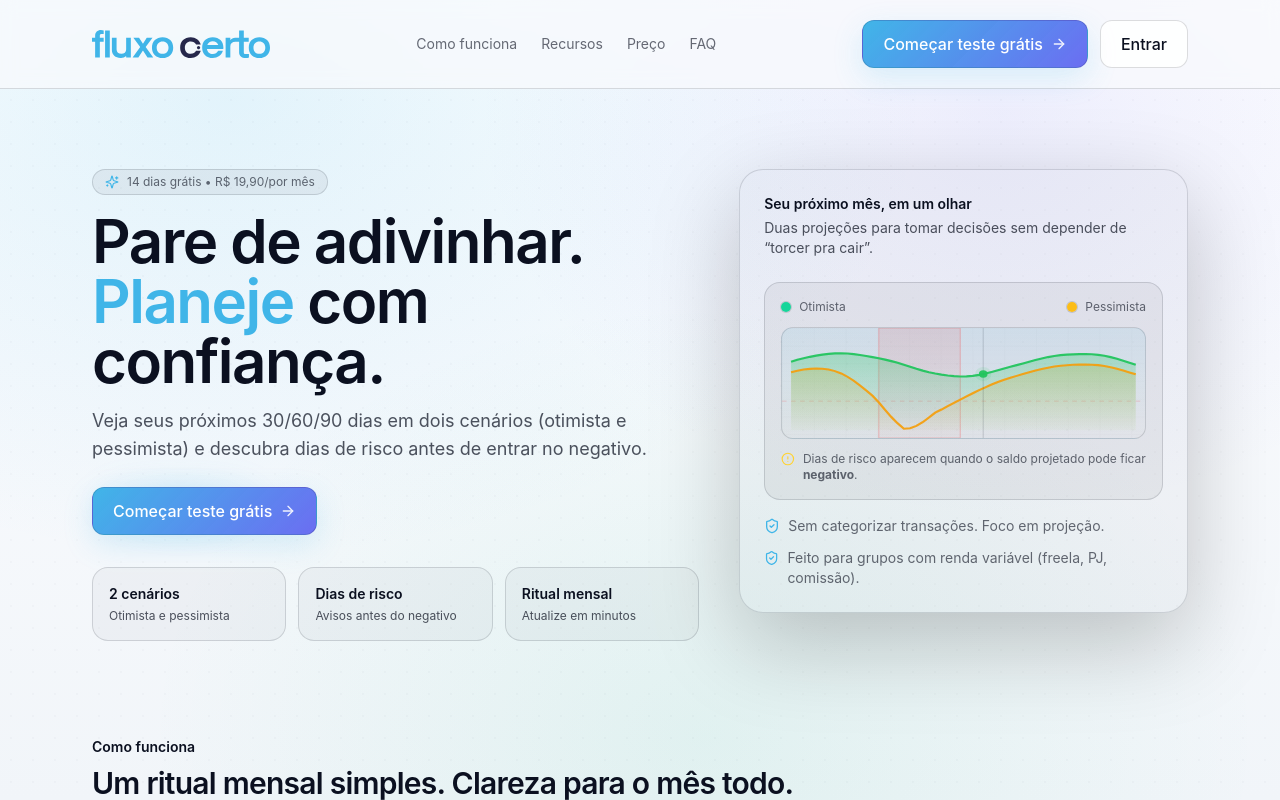
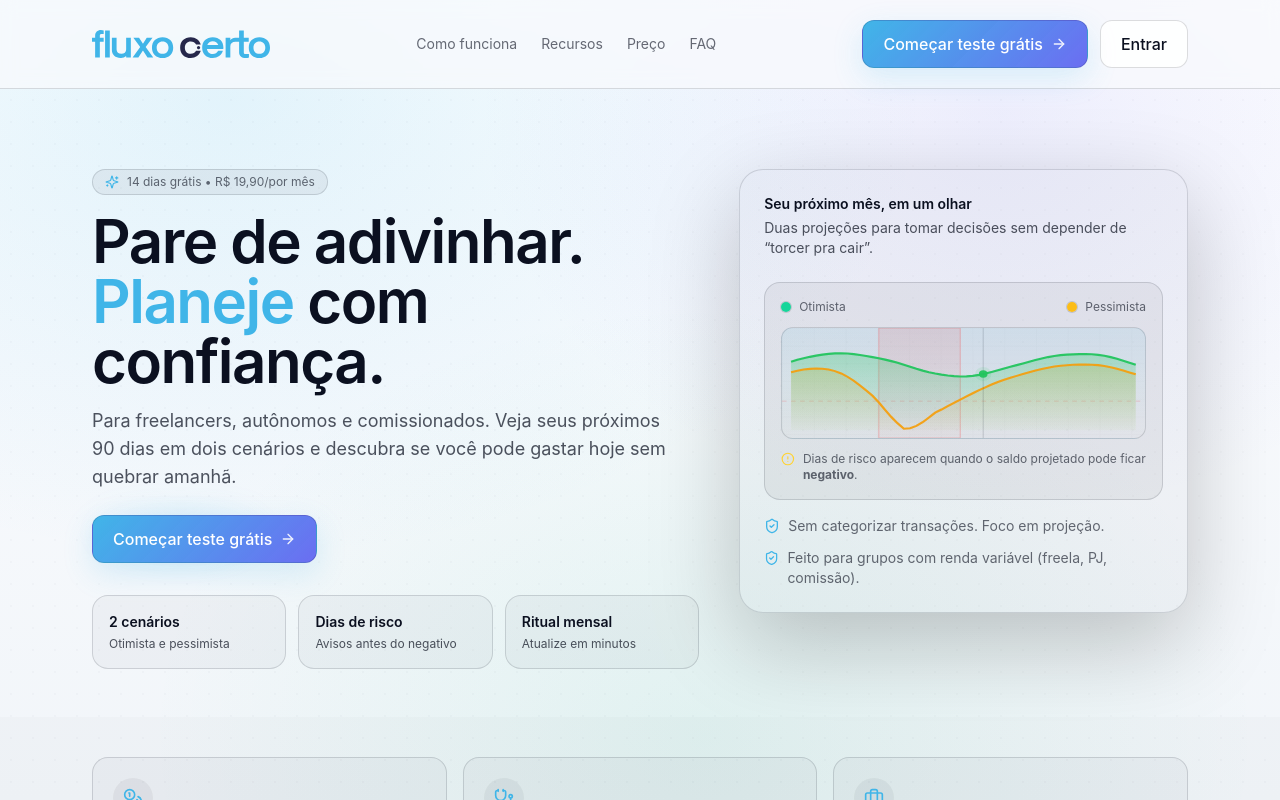
Before and after one commit to fluxocertolabs/landing, a React (Vite) app: page / in a window 1280 px wide. Built offline with nearby package versions, Linux system fonts and the light colour scheme; no server answers.

Commit message:
feat(landing): pivot content for broader autonomous audience

```diff
--- a/index.html
+++ b/index.html
@@ -4,20 +4,20 @@
     <meta charset="UTF-8" />
     <meta name="viewport" content="width=device-width,initial-scale=1" />
 
-    <title>FluxoCerto — Projeção de fluxo de caixa para renda variável</title>
+    <title>FluxoCerto — Controle financeiro para Autônomos e Profissionais Liberais</title>
     <meta
       name="description"
-      content="Veja sua projeção de 30/60/90 dias em dois cenários (otimista e pessimista) e descubra dias de risco antes de entrar no negativo. 14 dias grátis."
+      content="Pare de sofrer com a renda variável. Veja sua projeção de 90 dias em dois cenários, descubra se pode gastar hoje e durma tranquilo. Ideal para corretores, médicos e vendas."
     />
 
     <link rel="canonical" href="https://www.fluxocerto.app/" />
     <meta name="robots" content="index,follow,max-image-preview:large,max-snippet:-1,max-video-preview:-1" />
 
     <meta property="og:site_name" content="FluxoCerto" />
-    <meta property="og:title" content="FluxoCerto — Projeção de fluxo de caixa para renda variável" />
+    <meta property="og:title" content="FluxoCerto — Fim da ansiedade financeira para quem tem renda variável" />
     <meta
       property="og:description"
-      content="Projeção de fluxo de caixa para grupos com renda variável — dois cenários, dias de risco, atualização rápida. 14 dias grátis."
+      content="Feito para corretores, médicos e autônomos. Saiba exatamente até quando sua comissão vai durar. Teste grátis."
     />
     <meta property="og:type" content="website" />
     <meta property="og:locale" content="pt_BR" />
--- a/src/App.tsx
+++ b/src/App.tsx
@@ -1,12 +1,15 @@
 import { motion, useReducedMotion } from 'motion/react'
 import {
   ArrowRight,
+  Briefcase,
   CalendarClock,
   Check,
   CircleAlert,
+  Coins,
   Layers,
   ShieldCheck,
   Sparkles,
+  Stethoscope,
   TrendingDown,
 } from 'lucide-react'
 import { Button } from '@/components/button'
@@ -44,6 +47,20 @@ function Feature({ icon, title, desc }: { icon: React.ReactNode; title: string;
           <div className="text-sm font-semibold tracking-tight">{title}</div>
           <div className="mt-1 text-sm text-[color:var(--color-muted-foreground)]">{desc}</div>
         </div>
+      </div>
+    </div>
+  )
+}
+
+function UseCaseCard({ icon, title, desc }: { icon: React.ReactNode; title: string; desc: string }) {
+  return (
+    <div className="flex flex-col gap-3 rounded-2xl border border-[color:var(--color-border)] bg-[color:var(--color-surface-1)] p-5">
+      <div className="flex h-10 w-10 items-center justify-center rounded-full bg-[color:var(--color-surface-2)] text-[color:var(--color-brand-blue)]">
+        {icon}
+      </div>
+      <div>
+        <div className="font-semibold text-[color:var(--color-foreground)]">{title}</div>
+        <div className="mt-1 text-sm text-[color:var(--color-muted-foreground)]">{desc}</div>
       </div>
     </div>
   )
@@ -306,6 +323,28 @@ export function App() {
             </Container>
           </section>
 
+          <section className="border-b border-[color:var(--color-border-soft)] bg-[color:var(--color-surface-2)]/30 py-10">
+            <Container>
+              <div className="grid gap-4 md:grid-cols-3">
+                <UseCaseCard
+                  icon={<Coins className="h-5 w-5" />}
+                  title="Corretores e Vendas"
+                  desc="Fechou um contrato grande? Saiba exatamente até quando a comissão vai durar antes da próxima venda."
+                />
+                <UseCaseCard
+                  icon={<Stethoscope className="h-5 w-5" />}
+                  title="Saúde e Liberais"
+                  desc="Controle repasses de convênios, plantões e atendimentos particulares em uma visão unificada."
+                />
+                <UseCaseCard
+                  icon={<Briefcase className="h-5 w-5" />}
+                  title="Freelancers e PJs"
+                  desc="Pare de misturar dinheiro da empresa com pessoal. Saiba seu pró-labore real mês a mês."
+                />
+              </div>
+            </Container>
+          </section>
+
           <section id="como-funciona" className="pt-10 pb-14 sm:pt-12 sm:pb-18">
             <Container>
               <Reveal>
@@ -505,7 +544,7 @@ export function App() {
               <Reveal delay={0.06}>
                 <FaqItem
                   q="Para quem isso é ideal?"
-                  a="Grupos e pessoas com renda variável (freela, PJ, comissão) que precisam saber se o dinheiro vai estar lá quando as contas vencerem."
+                  a="Corretores, médicos, dentistas, freelancers, advogados e qualquer profissional que não tem salário fixo no dia 5."
                 />
               </Reveal>
               <Reveal delay={0.09}>
--- a/src/content.ts
+++ b/src/content.ts
@@ -2,7 +2,7 @@ export const PRODUCT = {
   name: 'FluxoCerto',
   tagline: 'Projeção de fluxo de caixa para renda variável',
   subtagline:
-    'Veja seus próximos 30/60/90 dias em dois cenários (otimista e pessimista) e descubra dias de risco antes de entrar no negativo.',
+    'Para freelancers, autônomos e comissionados. Veja seus próximos 90 dias em dois cenários e descubra se você pode gastar hoje sem quebrar amanhã.',
 }
 
 export const PRICING = {
```
